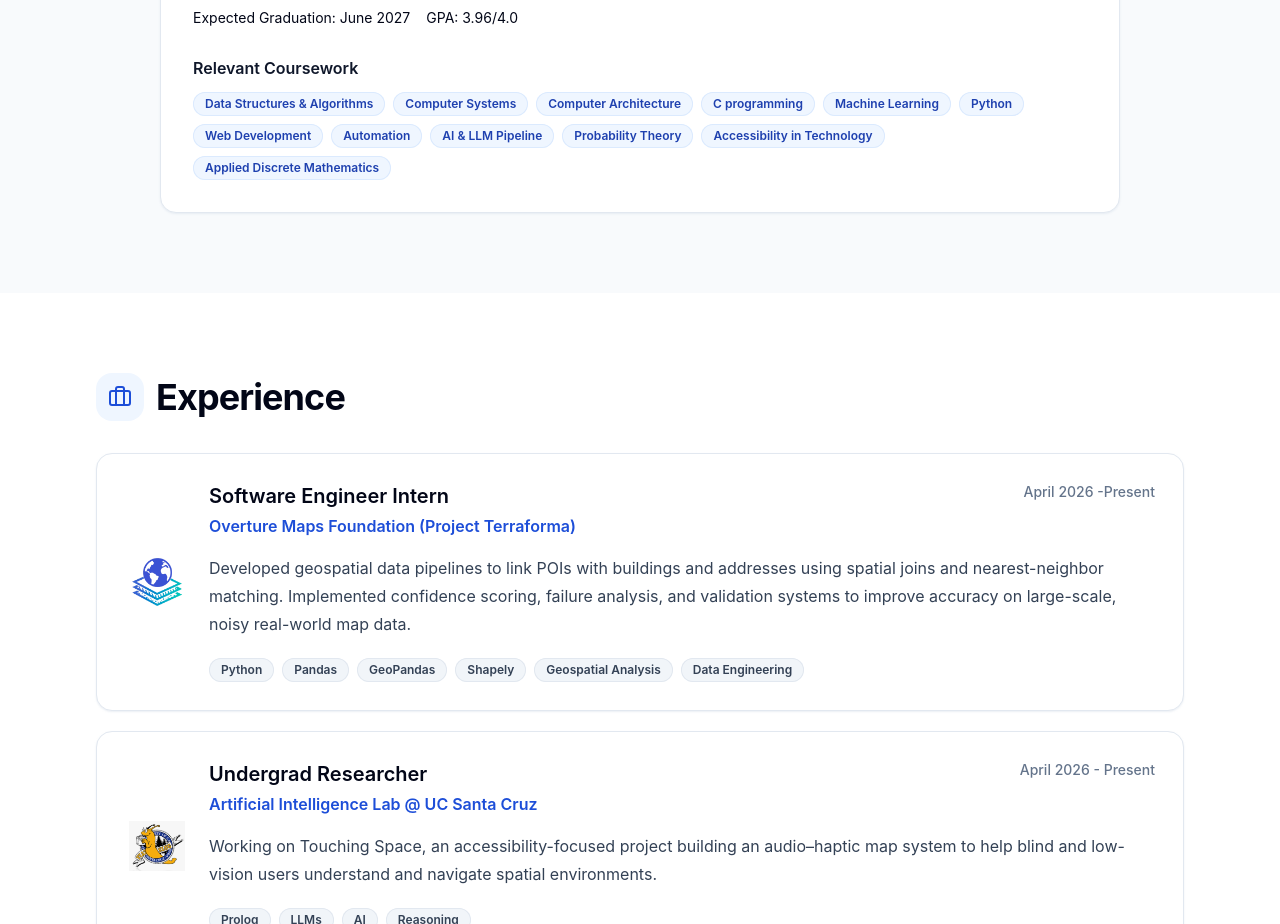
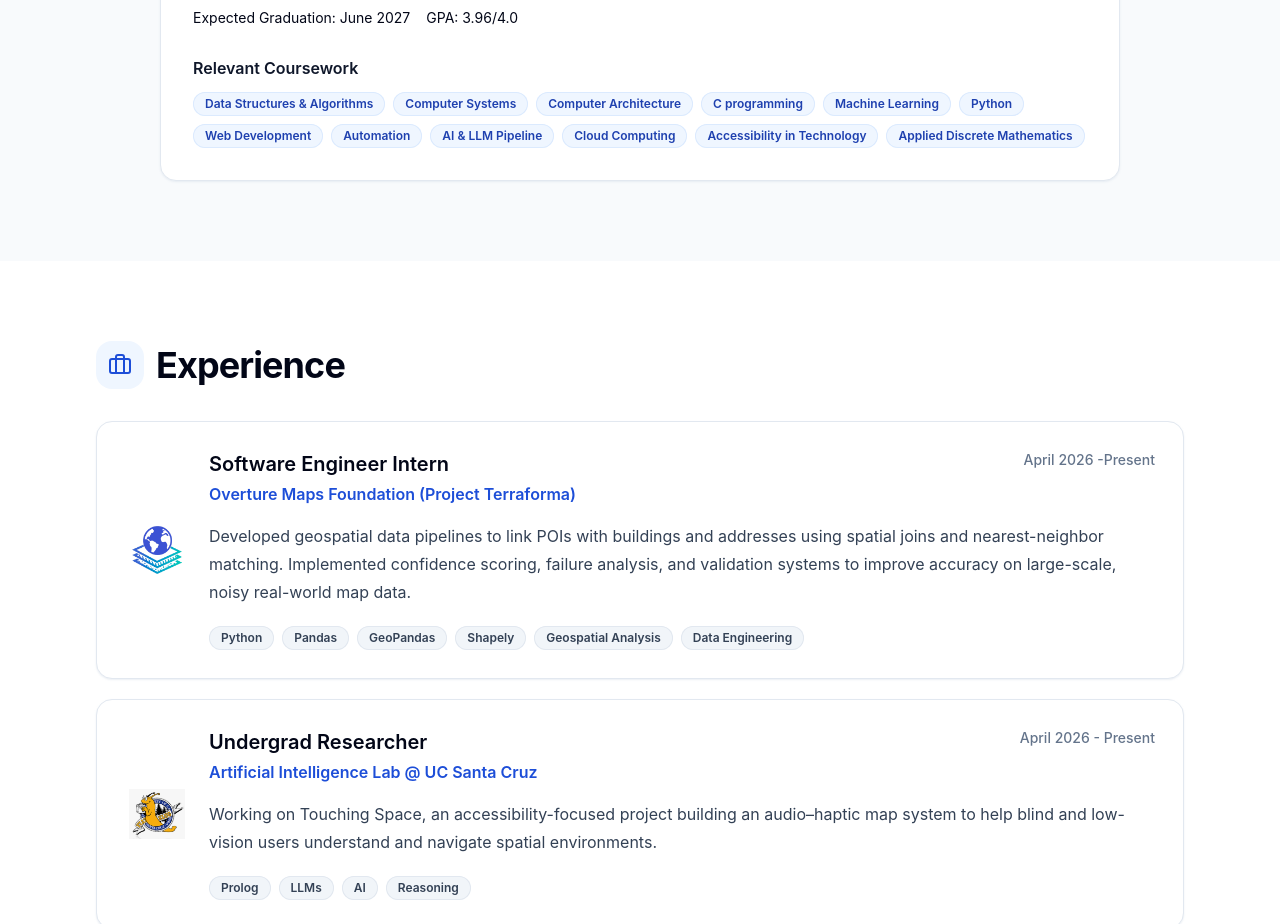
Before and after one commit to gaurijain21/website, a React (Vite) app: page / in a window 1280 px wide. Shown: the part 1500-2424 px from the top of the page. Built offline with nearby package versions, Linux system fonts and the light colour scheme.

Commit message:
more coursework

```diff
--- a/src/components/education-section.tsx
+++ b/src/components/education-section.tsx
@@ -12,7 +12,7 @@
     "Web Development",
     "Automation",
     "AI & LLM Pipeline",
-    "Probability Theory",
+    "Cloud Computing",
     "Accessibility in Technology",
     "Applied Discrete Mathematics",
   ];
```
